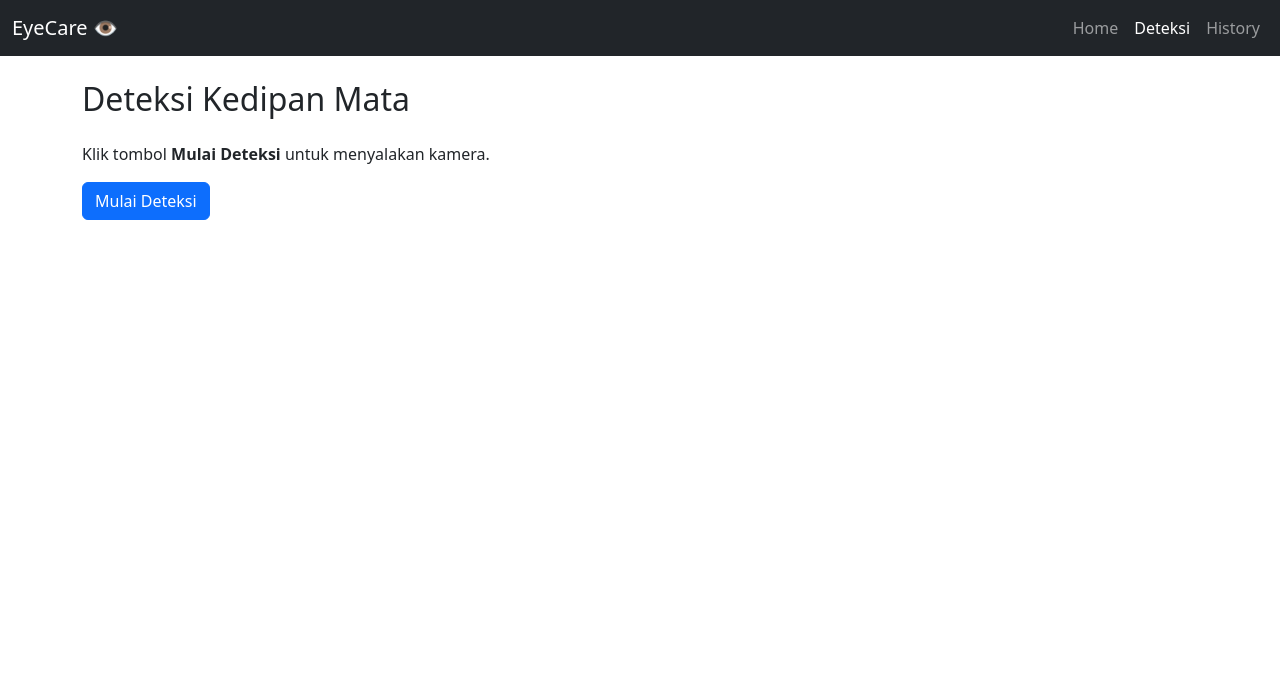
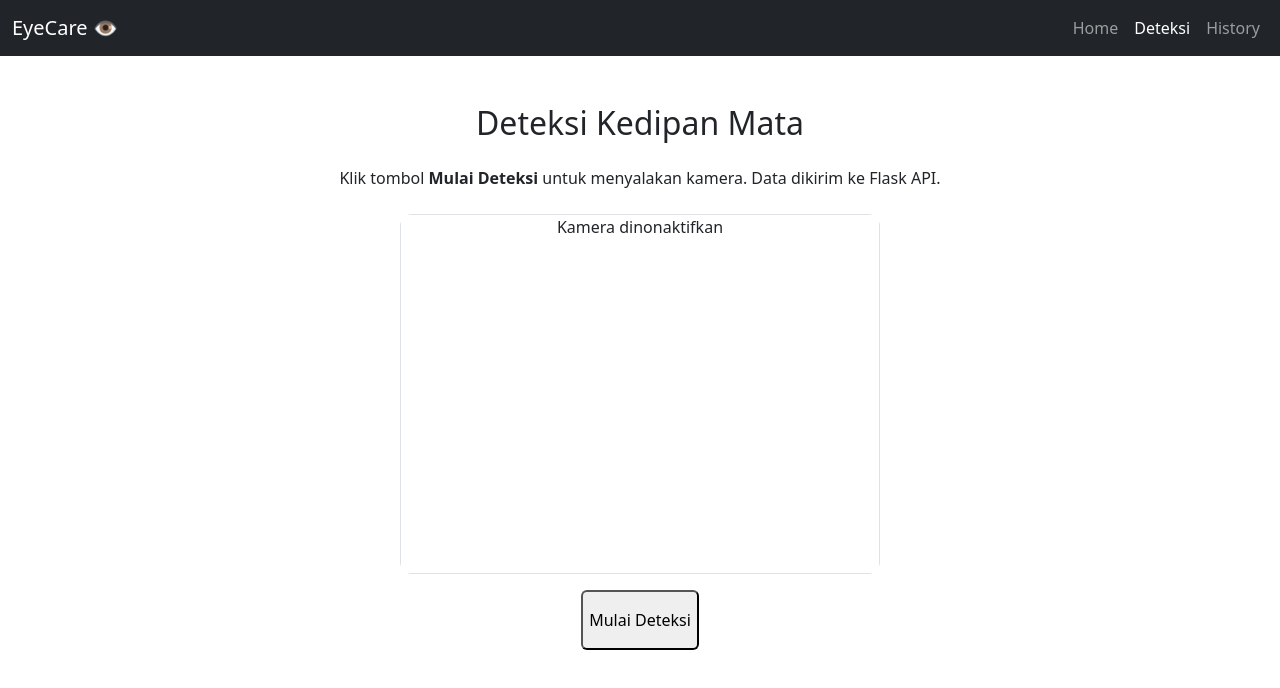
Before and after one commit to naylamutiara03/Smart-Eye, a React (Create React App) app in the folder frontend/: page /detect in a window 1280 px wide. Shown: the top 688 px of the page. Built offline with nearby package versions, Linux system fonts and the light colour scheme.

Commit message:
pisah script kamera & enhance akurasi kedipan

```diff
--- a/frontend/src/pages/Detect.js
+++ b/frontend/src/pages/Detect.js
@@ -1,4 +1,3 @@
-// frontend/src/pages/Detect.js
 import React, { useState, useRef, useEffect } from 'react';
 import axios from 'axios';
 
@@ -19,6 +18,8 @@ function Detect() {
     // Fungsi untuk menampilkan notifikasi desktop
     const showNotification = (text) => {
         if (Notification.permission === "granted") {
+            if (!document.hidden) return;
+
             new Notification("EyeCare Alert", {
                 body: text,
                 icon: "https://cdn-icons-png.flaticon.com/512/709/709496.png"
@@ -27,27 +28,38 @@ function Detect() {
     };
 
     useEffect(() => {
-        // Minta izin notifikasi saat komponen dimuat
         if (Notification.permission !== "granted") {
             Notification.requestPermission();
         }
 
-        // Cleanup function untuk menghentikan kamera saat komponen unmount
         return () => {
-            stopDetection(false); // false agar tidak mengirim request ke server
+            stopDetection(false);
         };
     }, []);
 
     const captureFrame = () => {
+        if (!videoRef.current || videoRef.current.readyState < 2) return null;
+
         const canvas = document.createElement("canvas");
-        canvas.width = videoRef.current.videoWidth;
-        canvas.height = videoRef.current.videoHeight;
-        canvas.getContext("2d").drawImage(videoRef.current, 0, 0);
-        return canvas.toDataURL("image/jpeg");
+        const width = 320;
+        const height = (videoRef.current.videoHeight / videoRef.current.videoWidth) * width;
+
+        canvas.width = width;
+        canvas.height = height;
+        canvas.getContext("2d").drawImage(videoRef.current, 0, 0, width, height);
+        return canvas.toDataURL("image/jpeg", 0.7);
     };
 
     const startDetection = async () => {
         try {
+            // PERBAIKAN: Cek jika videoRef belum terisi
+            if (!videoRef.current) {
+                console.error("Video element reference is null.");
+                // Mengganti alert dengan setWarning
+                setWarning("Tidak bisa memulai deteksi. Elemen kamera belum siap.");
+                return;
+            }
+
             const stream = await navigator.mediaDevices.getUserMedia({ video: true });
             videoRef.current.srcObject = stream;
             streamRef.current = stream;
@@ -55,8 +67,11 @@ function Detect() {
 
             intervalRef.current = setInterval(async () => {
                 const frame = captureFrame();
+                if (!frame) return;
+
                 try {
                     const res = await axios.post(`${API_URL}/process_frame`, { image: frame });
+
                     setStats({
                         total_blinks: res.data.total_blinks,
                         blink_rate: res.data.blink_rate
@@ -72,10 +87,11 @@ function Detect() {
                 } catch (err) {
                     console.error("Error processing frame:", err);
                 }
-            }, 1000);
+            }, 100);
 
         } catch (err) {
-            alert("Tidak bisa mengakses kamera: " + err);
+            // Mengganti alert dengan setWarning
+            setWarning("❌ Tidak bisa mengakses kamera: " + err.message);
         }
     };
 
@@ -91,7 +107,8 @@ function Detect() {
         if (saveRecord) {
             try {
                 const res = await axios.post(`${API_URL}/stop_detection`);
-                alert(`Deteksi dihentikan. Total Kedipan: ${res.data.total_blinks} (durasi ${res.data.duration} detik)`);
+                console.log(`Deteksi dihentikan. Total Kedipan: ${res.data.total_blinks} (durasi ${res.data.duration} detik)`);
+                setWarning(`✅ Sesi selesai! Total Kedipan: ${res.data.total_blinks} (durasi ${res.data.duration} detik)`);
             } catch (err) {
                 console.error("Error stopping detection:", err);
             }
@@ -99,30 +116,78 @@ function Detect() {
     };
 
     return (
-        <div>
-            <h2 className="mb-4">Deteksi Kedipan Mata</h2>
-            <p>Klik tombol <b>Mulai Deteksi</b> untuk menyalakan kamera.</p>
+        <div className="text-center p-4">
+            <h2 className="mb-4 text-2xl font-bold text-gray-800">Deteksi Kedipan Mata</h2>
+            <p className="mb-4 text-gray-600">Klik tombol <b>Mulai Deteksi</b> untuk menyalakan kamera. Data dikirim ke Flask API.</p>
 
-            <div className="mx-auto bg-dark my-3"
-                 style={{ width: '480px', height: '360px', borderRadius: '12px', display: isDetecting ? 'block' : 'none' }}>
-                <video ref={videoRef} autoPlay playsInline style={{ width: '100%', height: '100%', borderRadius: '12px' }} />
+            <div className="mx-auto my-3"
+                 style={{
+                     width: '90%',
+                     maxWidth: '480px',
+                     aspectRatio: '4 / 3',
+                     borderRadius: '12px',
+                     overflow: 'hidden'
+                 }}>
+                {/* Elemen <video> selalu ada di DOM, tetapi disembunyikan jika tidak digunakan */}
+                <video
+                    ref={videoRef}
+                    autoPlay
+                    playsInline
+                    muted={true}
+                    style={{
+                        width: '100%',
+                        height: '100%',
+                        objectFit: 'cover',
+                        transform: 'scaleX(-1)',
+                        display: isDetecting ? 'block' : 'none'
+                    }}
+                />
+
+                {/* Tampilkan placeholder jika kamera dinonaktifkan */}
+                {/* PERBAIKAN: Pastikan div placeholder memiliki tinggi dan lebar penuh untuk memusatkan teks */}
+                {!isDetecting && (
+                    <div className="w-full h-full bg-gray-200 flex justify-center items-center rounded-xl border border-dashed border-gray-400"
+                         style={{
+                             // Styling ini sudah mencakup centering karena adanya flex dan justify/align-center dari Tailwind
+                             width: '100%',
+                             height: '100%',
+                         }}>
+                        <p className=" text-gray-500">Kamera dinonaktifkan</p>
+                    </div>
+                )}
             </div>
 
-            <div className="mt-3">
+            <div className="mt-6">
                 {!isDetecting ? (
-                    <button onClick={startDetection} className="btn btn-primary">Mulai Deteksi</button>
+                    <button
+                        onClick={startDetection}
+                        className="px-6 py-3 bg-blue text-black font-semibold rounded shadow-xl hover:bg-blue-700 transition duration-300 transform hover:scale-105">
+                        Mulai Deteksi
+                    </button>
                 ) : (
-                    <button onClick={() => stopDetection(true)} className="btn btn-danger">Berhenti Deteksi</button>
+                    <button
+                        onClick={() => stopDetection(true)}
+                        className="px-6 py-3 bg-red-600 text-white font-semibold rounded-lg shadow-xl hover:bg-red-700 transition duration-300 transform hover:scale-105">
+                        Berhenti Deteksi
+                    </button>
                 )}
             </div>
 
             {isDetecting && (
-                <>
-                    <p className="mt-3 fw-bold text-primary">
-                        Total Kedipan: {stats.total_blinks} | Rate: {stats.blink_rate}/menit
+                <div className="mt-6 p-4 bg-white shadow-lg rounded-xl mx-auto max-w-sm">
+                    <p className="text-xl font-bold text-blue-600">
+                        Total Kedipan: **{stats.total_blinks}**
                     </p>
-                    <p className="mt-2 fw-bold text-danger">{warning}</p>
-                </>
+                    <p className="text-lg text-gray-700">
+                        Rate: **{stats.blink_rate}**/menit
+                    </p>
+                </div>
+            )}
+
+            {warning && (
+                <div className={`mt-4 p-3 font-semibold rounded-lg mx-auto max-w-md ${warning.startsWith('⚠️') ? 'bg-yellow-100 text-yellow-800' : warning.startsWith('✅') ? 'bg-green-100 text-green-800' : 'bg-red-100 text-red-800'}`}>
+                    {warning}
+                </div>
             )}
         </div>
     );
```
Also changed, not shown: 1 other file (tests, documents, lock files or other folders).
